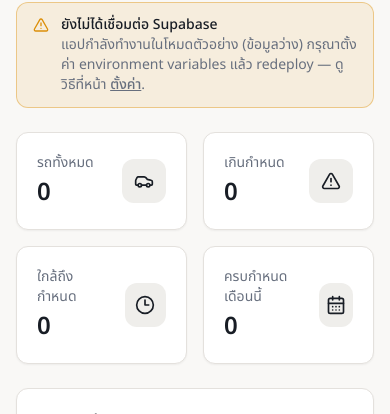
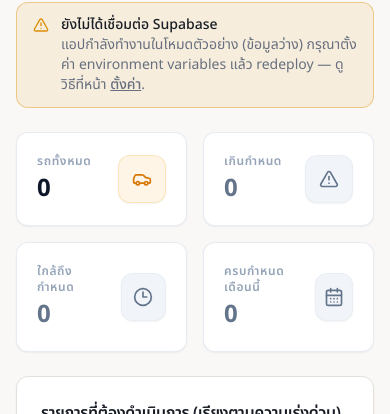
Before and after one commit to nathee-rua/home-garage-manager-202607010419, a Next.js app: page / in a window 390 px wide. Shown: the part 221-635 px from the top of the page. Built offline with nearby package versions, Linux system fonts and the light colour scheme; no server answers.

Commit message:
design: color-code dashboard stats and implement card-based responsive list for mobile task grid

```diff
--- a/app/page.tsx
+++ b/app/page.tsx
@@ -53,7 +53,7 @@ export default async function DashboardPage() {
       <ConfigBanner />
 
       <div className="grid grid-cols-2 gap-4 lg:grid-cols-4">
-        <StatCard label="รถทั้งหมด" value={stats.totalVehicles} icon={Car} />
+        <StatCard label="รถทั้งหมด" value={stats.totalVehicles} icon={Car} tone="brand" />
         <StatCard
           label="เกินกำหนด"
           value={stats.overdueCount}
@@ -70,6 +70,7 @@ export default async function DashboardPage() {
           label="ครบกำหนดเดือนนี้"
           value={stats.upcomingThisMonth}
           icon={CalendarDays}
+          tone={stats.upcomingThisMonth > 0 ? "info" : "default"}
         />
       </div>
 
--- a/components/RemindersTable.tsx
+++ b/components/RemindersTable.tsx
@@ -14,6 +14,7 @@ import { formatDate } from "@/lib/utils";
 import { serviceCategoryLabel } from "@/lib/categoryLabels";
 import type { Reminder } from "@/lib/reminders";
 import type { ServiceCategory } from "@/lib/types";
+import { cn } from "@/lib/utils";
 
 export function RemindersTable({
   reminders,
@@ -32,6 +33,9 @@ export function RemindersTable({
   }
 
   return (
+    <div>
+      {/* Desktop view: Table */}
+      <div className="hidden md:block">
         <Table>
           <TableHeader>
             <TableRow>
@@ -83,5 +87,85 @@ export function RemindersTable({
             ))}
           </TableBody>
         </Table>
+      </div>
+
+      {/* Mobile view: Rich list of native cards */}
+      <div className="space-y-3.5 md:hidden">
+        {reminders.map((r) => {
+          const daysLeftStr = r.daysLeft === null
+            ? "-"
+            : r.daysLeft < 0
+              ? `เกินกำหนด ${Math.abs(r.daysLeft)} วัน`
+              : `เหลืออีก ${r.daysLeft} วัน`;
+
+          const daysLeftColor = r.daysLeft === null
+            ? "text-slate-400"
+            : r.daysLeft < 0
+              ? "text-rose-600 dark:text-rose-400 font-bold"
+              : r.daysLeft <= 7
+                ? "text-amber-600 dark:text-amber-400 font-semibold"
+                : "text-slate-500 dark:text-slate-400";
+
+          return (
+            <div
+              key={r.id}
+              className="flex flex-col gap-3 rounded-2xl border border-slate-100 bg-white p-4 shadow-sm transition-all hover:shadow-md dark:border-slate-800 dark:bg-slate-900/50"
+            >
+              {/* Top row: Status Badge & Days remaining */}
+              <div className="flex items-center justify-between">
+                <DueBadge status={r.status} />
+                <span className={cn("text-xs font-mono font-bold tabular-nums", daysLeftColor)}>
+                  {daysLeftStr}
+                </span>
+              </div>
+
+              {/* Title & Icon */}
+              <div className="space-y-1">
+                <h4 className="flex items-center gap-2 text-sm font-semibold text-slate-800 dark:text-slate-100">
+                  {r.kind === "service" ? (
+                    <div className="flex h-7 w-7 items-center justify-center rounded-lg bg-amber-500/10 text-amber-600 shrink-0">
+                      <Wrench className="h-3.5 w-3.5" />
+                    </div>
+                  ) : (
+                    <div className="flex h-7 w-7 items-center justify-center rounded-lg bg-blue-500/10 text-blue-600 shrink-0">
+                      <CalendarClock className="h-3.5 w-3.5" />
+                    </div>
+                  )}
+                  <span>
+                    {r.kind === "service" && r.category
+                      ? serviceCategoryLabel(r.category, categories)
+                      : r.title}
+                  </span>
+                </h4>
+              </div>
+
+              {/* Vehicle & Target info (Grid details) */}
+              <div className="grid grid-cols-2 gap-2 border-t border-slate-50 pt-2.5 text-xs text-muted-foreground dark:border-slate-800/60">
+                <div className="space-y-0.5">
+                  <span className="text-[10px] uppercase tracking-wider text-slate-400">รถยนต์ / Vehicle</span>
+                  <Link
+                    href={`/vehicles/${r.vehicleId}`}
+                    className="block font-medium text-slate-700 hover:underline dark:text-slate-300 truncate"
+                  >
+                    {r.vehicleLabel}
+                  </Link>
+                </div>
+                <div className="space-y-0.5 text-right">
+                  <span className="text-[10px] uppercase tracking-wider text-slate-400">กำหนด / Due</span>
+                  <div className="font-mono font-medium text-slate-700 dark:text-slate-300">
+                    {r.nextDueDate ? formatDate(r.nextDueDate) : "-"}
+                    {r.nextDueOdometer ? (
+                      <span className="block text-[10px] text-slate-400">
+                        {r.nextDueOdometer.toLocaleString()} กม.
+                      </span>
+                    ) : null}
+                  </div>
+                </div>
+              </div>
+            </div>
+          );
+        })}
+      </div>
+    </div>
   );
 }
--- a/components/StatCard.tsx
+++ b/components/StatCard.tsx
@@ -13,25 +13,44 @@ export function StatCard({
   value: string | number;
   hint?: string;
   icon?: LucideIcon;
-  tone?: "default" | "warning" | "danger";
+  tone?: "default" | "brand" | "warning" | "danger" | "info";
 }) {
-  const toneClasses = {
-    default: "text-foreground",
-    warning: "text-warning",
-    danger: "text-destructive",
-  }[tone];
+  const configs = {
+    default: {
+      text: "text-slate-500 dark:text-slate-400",
+      bg: "bg-slate-100 dark:bg-slate-800 text-slate-500 dark:text-slate-400 border border-slate-200/50 dark:border-slate-700/50",
+    },
+    brand: {
+      text: "text-slate-900 dark:text-slate-100",
+      bg: "bg-amber-500/10 text-amber-600 dark:text-amber-400 border border-amber-500/20",
+    },
+    warning: {
+      text: "text-orange-600 dark:text-orange-400 font-bold",
+      bg: "bg-orange-500/15 text-orange-600 dark:text-orange-400 border border-orange-500/30",
+    },
+    danger: {
+      text: "text-red-600 dark:text-red-400 font-bold",
+      bg: "bg-red-500/15 text-red-600 dark:text-red-400 border border-red-500/30",
+    },
+    info: {
+      text: "text-blue-600 dark:text-blue-400 font-bold",
+      bg: "bg-blue-500/15 text-blue-600 dark:text-blue-400 border border-blue-500/30",
+    },
+  };
+
+  const config = configs[tone] || configs.default;
 
   return (
-    <Card>
+    <Card className="border border-slate-200/80 dark:border-slate-800 shadow-sm transition-all duration-300 hover:shadow-md">
       <CardContent className="flex items-center justify-between gap-4 p-5">
         <div className="space-y-1">
-          <p className="text-sm text-muted-foreground">{label}</p>
-          <p className={cn("text-2xl font-semibold tabular-nums", toneClasses)}>{value}</p>
+          <p className="text-xs font-semibold uppercase tracking-wider text-slate-400 dark:text-slate-500">{label}</p>
+          <p className={cn("text-2xl font-bold tabular-nums", config.text)}>{value}</p>
           {hint ? <p className="text-xs text-muted-foreground">{hint}</p> : null}
         </div>
         {Icon ? (
-          <div className="flex h-11 w-11 items-center justify-center rounded-lg bg-muted">
-            <Icon className={cn("h-5 w-5", toneClasses)} />
+          <div className={cn("flex h-12 w-12 items-center justify-center rounded-xl transition-all duration-300 shadow-sm", config.bg)}>
+            <Icon className="h-5 w-5" />
           </div>
         ) : null}
       </CardContent>
```
Lines whose indentation alone changed are shown as unchanged.
